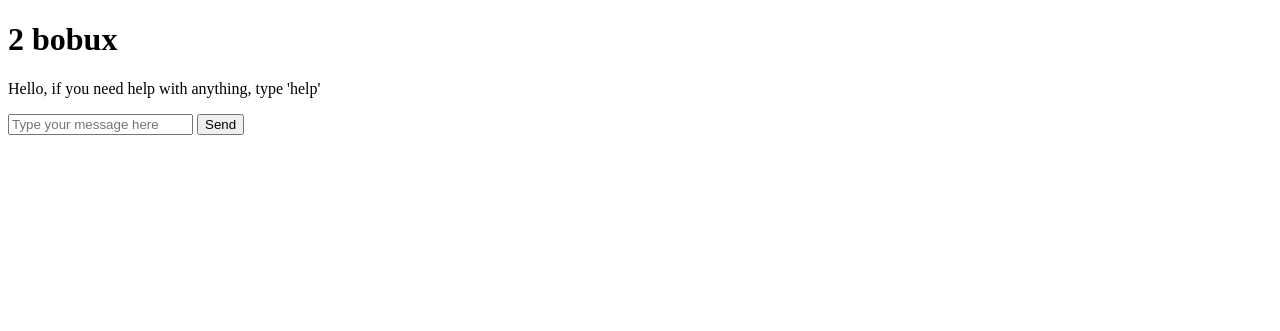
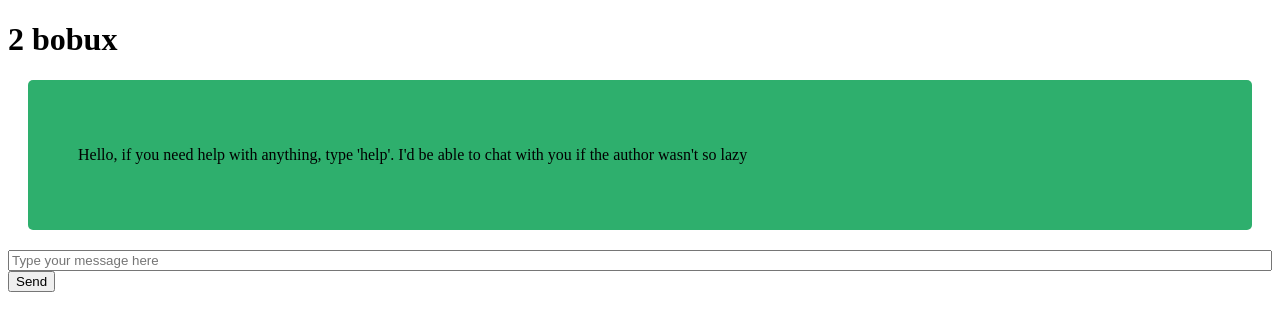
Before and after one commit to habla0/sacshelpbot, a Flask app: page /bot in a window 1280 px wide. Shown: the top 331 px of the page. Run offline with Flask 2, Linux system fonts and the light colour scheme.

Commit message:
Finished app.py mvp

```diff
--- a/app.py
+++ b/app.py
@@ -5,8 +5,6 @@
 conversation = []
 
 app = Flask(__name__)
-
-
 
 # Homepage for the bot, provides user info on how to use it
 @app.route('/')
@@ -18,36 +16,111 @@
 def bot():
     global conversation
 
-    # Dictionary to store all keywords and responses
+    # Dictionary to store all keywords and responses for conversation
     responseDict = {
-        ("hi", "hello"): "Hello! 👋",
-        ("yo",): "sup",
-        ("help",): "Help? Sure thing! I can help you with homework, study tips, ",
-
+        ("hi","hello"): "Hello! 👋",
+        ("yo","hey"): "sup",
+        ("help",): "Help? Sure thing! I can help you with homework/study tips and directions. What will it be?",
+        ("work","study"): "Study it is! What subject/course do you want help with?",
+        ("directions","lost"): "I can help with that. Are you in the BBC or SAH (cathedral counts as SAH)?", # Fun fact: user's location is never used
+        ("maths","mathematics"): "Go to Wolfram Alpha to solve your problems! Seriously it's really useful.",
+        ("software","computer science","compsci","sdd"): "Go to Stack Overflow to solve your problems! It's pretty good.",
+        ("science","chemistry","physics","biology"): "Good luck lol. Revise all of your notes.",
+        ("earth and environmental science","ees","ess"): "not real subjects 😐",
+        ("bbc","sah"): "Okay, now what room do you want to go to?",
+        ("sweet", "thank"): "You're welcome!",
+        ("i hate you","you suck","cringe"): "😭😭 my feelings :((",
+        ("time management",): "Hey author here: really not in a postion to teach time management sorry",
+        ("how are you",): "I'm not bad, I guess.",
+        ("english",): "Start preparing early! Quote tables and drafts are your best friend (other than me of course) :)",
+        ("ib",): "Sorry, I don't speak cringe.",
+        ("hsc",): "Sam Davis slander????????? 😲😨😱😰😳😳🤪"
+        # I really can't think of more things to add rn - 2:31am, 1/06/2021
     }
 
     if request.method == "GET":
         if not conversation: # Check if the list is empty; if empty, send intro msg
-            botMsg = "Hello, if you need help with anything, type 'help'"
+            botMsg = "Hello, if you need help with anything, type 'help'. I'd be able to chat with you if the author wasn't so lazy"
             conversation.append(botMsg)
         return render_template('chat.html', conversation=conversation)
 
     if request.method == "POST":
         userInput = request.form.get("userInput") # Recieve user input from website
         conversation.append(userInput)
-        userInput = userInput.lower()
+        userInput = userInput.lower() # make it all lowercase so case doesn't matter
 
-        # TODO: Fix the key checking by using a pattern or something
-        botMsg = "Sorry, I didn't understand that" # Default message
+        botMsg = "Sorry, I didn't understand that." # Default message
 
         # Checking for keywords in the user input
         for key in responseDict:
             for keyword in key:
+                print(keyword)
                 if keyword in userInput:
+                    print("USER INPUT IS:",userInput)
+                    print('RESPONSE:',keyword)
                     botMsg = responseDict[key]
+
+        # Check if room is valid
+        bbcRoom = re.search(r"^B(LG|G|1|2|3|4)..", conversation[-1], re.IGNORECASE)
+        sahRoom = re.search(r"^S(4|5|6|7|8|9)..", conversation[-1], re.IGNORECASE)
+        destinationRoom = conversation[-1] # The room the user has stated to be their destination
+
+        # If the room is in the BBC
+        if bbcRoom:
+            if destinationRoom[1] == 'l':
+                botMsg = "Head to the ground floor of the BBC and head down the stairs."
+            elif destinationRoom[1] == 'g':
+                botMsg = "Head to the ground floor of the BBC."
+            elif destinationRoom[1] == '1':
+                botMsg = "Head to the BBC and go to level 1."
+            elif destinationRoom[1] == '2':
+                botMsg = "Head to the BBC and go to level 2."
+            elif destinationRoom[1] == '3':
+                botMsg = "Head to the BBC and go to level 3."
+            elif destinationRoom[1] == '4':
+                botMsg = "Head to the BBC and go to level 4."
+
+        # If the room is in the SAH
+        elif sahRoom:
+            if destinationRoom[1] == '4':
+                botMsg = "Head to the SAH, take the lift or stairs to level 4."
+            elif destinationRoom[1] == '5':
+                botMsg = "Head to the SAH, take the lift or stairs to level 5."
+            elif destinationRoom[1] == '6':
+                botMsg = "Head to the SAH, take the lift or stairs to level 6."
+            elif destinationRoom[1] == '7':
+                botMsg = "Head to the SAH, take the lift or stairs to level 7."
+            elif destinationRoom[1] == '8':
+                botMsg = "Head to the SAH, take the lift or stairs to level 8."
+            elif destinationRoom[1] == '9':
+                botMsg = "Head to the SAH, take the lift or stairs to level 8 and then go up to the roof."
+
+        # If room doesn't exist
+        else:
+            print("INVALID ROOM DINGUS")
+
         conversation.append(botMsg)
 
-        print(conversation)
+        # A prime example of why you shouldn't code while tired
+        # bad bad bad bad code NEVER EVER do this
+        '''
+        try:
+            if conversation[-3] == "help":
+                print("ENTERED STAGE 2")
+                print("USER INPUT IS:",userInput)
+                if conversation[-2] == "homework" or conversation[-2] == "study":
+                    for key in helpResponseDict:
+                        for keyword in key:
+                            print("STAGE 2: ",keyword)
+                            if keyword in userInput:
+                                print("USER INPUT AGAIN IS:",userInput)
+                                print('RESPONSE STAGE 2:',keyword)
+                                botMsg = responseDict[key]
+            conversation.append(botMsg)
+        except:
+        '''
+
+        #print(conversation)
         return render_template('chat.html', conversation=conversation)
 
 app.run(debug=True)
--- a/static/chat.css
+++ b/static/chat.css
@@ -2,11 +2,12 @@
 
 .messageBox {
     border-radius: 5px;
-    width: 40px;
-    height: 40px;
-    text-align: center;
-    padding: 10px;
+    padding: 50px;
     margin: 20px;
-    color: white;
+    color: rgb(0, 0, 0);
     background-color: rgb(46, 175, 109);
 }
+
+input[type=text] {
+    width: 100%;
+}
--- a/templates/chat.html
+++ b/templates/chat.html
@@ -2,7 +2,7 @@
 <html>
     <head>
         <title>SACS Help</title>
-        <!--<link rel="stylesheet" href="{{ url_for('static', filename='chat.css') }}">-->
+        <link rel="stylesheet" href="{{ url_for('static', filename='chat.css') }}">
     </head>
     <body>
         <h1>2 bobux</h1>
```
